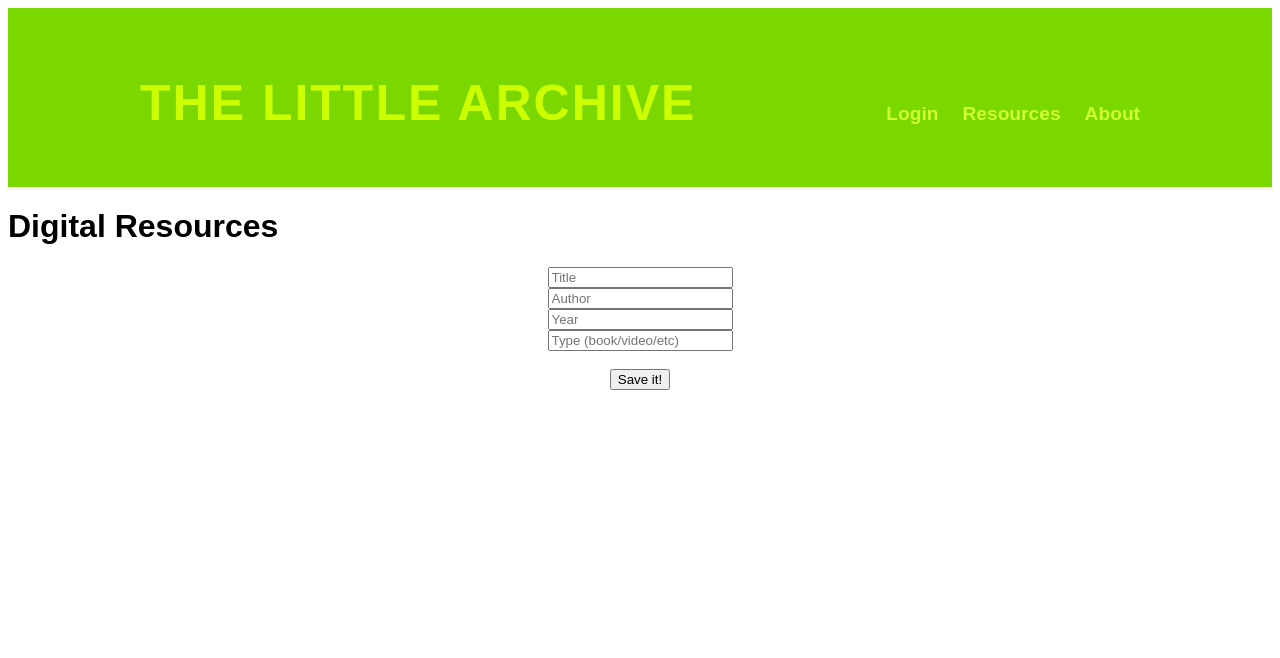
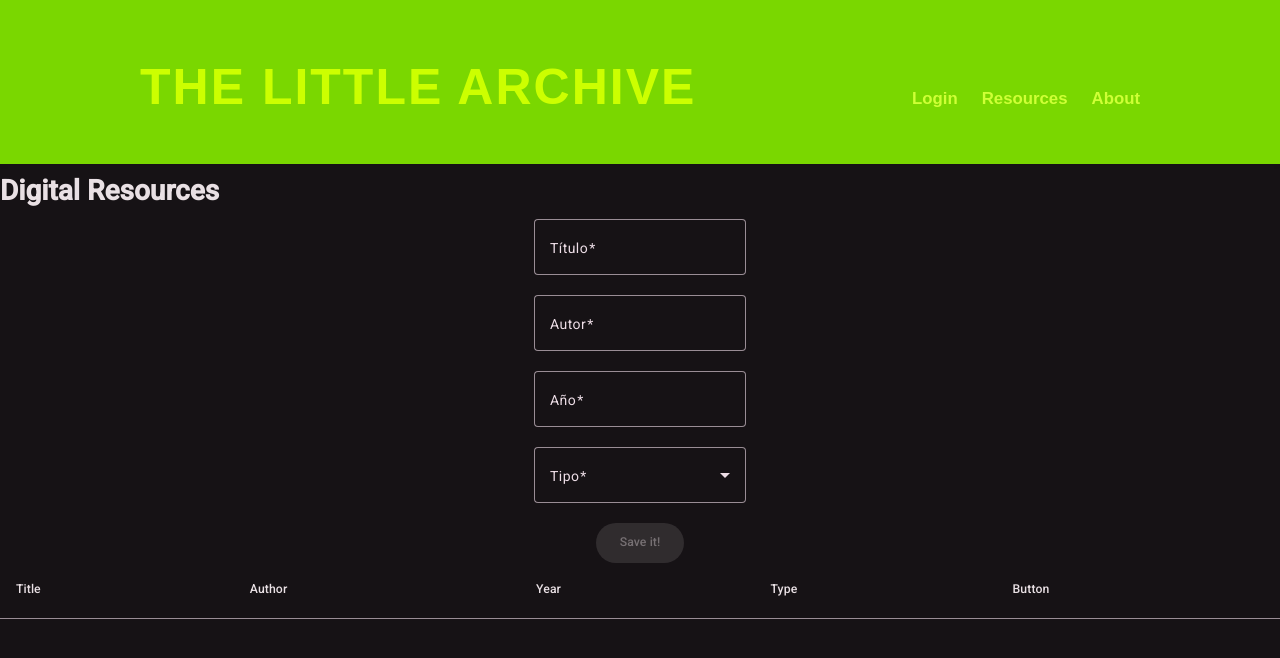
Before and after one commit to elespai27/AngularPLA1, an Angular app: page /resources in a window 1280 px wide. Shown: the top 658 px of the page. Built offline with nearby package versions, Linux system fonts and the light colour scheme; a web font is replaced by a local one.

Commit message:
add angular Material & experimental MCP AI Tool

```diff
--- a/angular.json
+++ b/angular.json
@@ -25,6 +25,7 @@
               }
             ],
             "styles": [
+              "src/custom-theme.scss",
               "src/styles.css"
             ]
           },
--- a/package.json
+++ b/package.json
@@ -20,10 +20,12 @@
   },
   "private": true,
   "dependencies": {
+    "@angular/cdk": "^20.1.3",
     "@angular/common": "^20.0.0",
     "@angular/compiler": "^20.0.0",
     "@angular/core": "^20.0.0",
     "@angular/forms": "^20.0.0",
+    "@angular/material": "^20.1.3",
     "@angular/platform-browser": "^20.0.0",
     "@angular/router": "^20.0.0",
     "rxjs": "~7.8.0",
--- a/src/app/digital-resource-form/digital-resource-form.html
+++ b/src/app/digital-resource-form/digital-resource-form.html
@@ -1,25 +1,143 @@
-<form [formGroup]="resourceForm" (ngSubmit)="index === null ? onSubmit() : submitEditResource()">
-  <input formControlName="title" placeholder="Title" required />
-  <input formControlName="author" placeholder="Author" required />
-  <input formControlName="year" placeholder="Year" required />
-  <input formControlName="type" placeholder="Type (book/video/etc)" required />
-  <br />
+<form
+  [formGroup]="resourceForm"
+  (ngSubmit)="index === null ? onSubmit() : submitEditResource()"
+>
+  <!-- <input formControlName="title" placeholder="Title" required />
+   se cambia el input del formulario sencillo por el de mat-form-field de Angular-->
+  <mat-form-field appearance="outline" class="full-width">
+    <mat-label>Título</mat-label>
+    <input matInput formControlName="title" placeholder="Título" required />
+    <mat-error *ngIf="resourceForm.get('title')?.hasError('required')">
+      The title is required.
+    </mat-error>
+  </mat-form-field>
 
-  <div class="button-container">
-    <!-- Cambia el texto dinámicamente -->
+  <!-- <input formControlName="author" placeholder="Author" required /> -->
+  <mat-form-field appearance="outline" class="full-width">
+    <mat-label>Autor</mat-label>
+    <input matInput formControlName="author" placeholder="Autor" required />
+    <mat-error *ngIf="resourceForm.get('author')?.hasError('required')">
+      The author is required.
+    </mat-error>
+  </mat-form-field>
+
+  <!-- <input formControlName="year" placeholder="Year" required /> -->
+     <mat-form-field appearance="outline" class="full-width">
+    <mat-label>Año</mat-label>
+    <input matInput type="number" formControlName="year" placeholder="Año" required />
+    <mat-error *ngIf="resourceForm.get('year')?.hasError('required')">
+      The year is requiered.
+    </mat-error>
+    <mat-error *ngIf="resourceForm.get('year')?.hasError('pattern')">
+      Write a valid year (ej: 2024)
+    </mat-error>
+  </mat-form-field>
+
+  <!-- <input formControlName="type" placeholder="Type (book/video/etc)" required />
+  <br /> -->
+   <mat-form-field appearance="outline" class="full-width">
+    <mat-label>Tipo</mat-label>
+    <mat-select formControlName="type" required>
+      <mat-option value="book">Libro</mat-option>
+      <mat-option value="video">Video</mat-option>
+      <mat-option value="audio">Audio</mat-option>
+      <!-- Agrega más opciones según sea necesario -->
+    </mat-select>
+    <mat-error *ngIf="resourceForm.get('type')?.hasError('required')">
+      The type is requiered.
+    </mat-error>
+  </mat-form-field>
+
+  <!-- <div class="button-container">
+    Cambia el texto dinámicamente
     <button type="submit">
+      {{ index === null ? "Save it!" : "Update it!" }}
+    </button>
+  </div>
+</form> -->
+<div class="button-container">
+    <button mat-raised-button color="primary" type="submit" [disabled]="resourceForm.invalid">
       {{ index === null ? 'Save it!' : 'Update it!' }}
+    </button>
+    <button *ngIf="index !== null" mat-button type="button" (click)="index=null; resourceForm.reset();">
+      Cancelar
     </button>
   </div>
 </form>
 
+<!-- <ul class="resource-list">
+  @for (resource of resources; track $index) {
+  <li>
+    {{ $index }} - {{ resource.title }} by {{ resource.author }}
+    {{ resource.type }}, {{ resource.year }}
+    <button class="edit-btn" type="button" (click)="editResource($index)">
+      Edit
+    </button>
+    <button class="delete-btn" type="button" (click)="deleteResource($index)">
+      Delete
+    </button>
+  </li>
+  }
+</ul> -->
 
-<ul class="resource-list">
-  @for (resource of resources; track $index) {
-    <li>
-      {{ $index }} - {{ resource.title }} by {{ resource.author }} {{ resource.type }}, {{ resource.year }}
-      <button class="edit-btn" type="button" (click)="editResource($index)">Edit</button>
-      <button class="delete-btn" type="button" (click)="deleteResource($index)">Delete</button>
-    </li>
-  }
-</ul>
+<!-- LISTADO DE RECURSOS -->
+<!-- <mat-list>
+  <li mat-list-item *ngFor="let resource of resources; let i = index">
+    <div class="list-content">
+      <strong>{{ i }}</strong> - {{ resource.title }} by {{ resource.author }}, {{ resource.type }}, {{ resource.year }}
+    </div>
+    <button mat-icon-button color="primary" matTooltip="Edit" (click)="editResource(i)">
+      <mat-icon>edit</mat-icon>
+    </button>
+    <button mat-icon-button color="warn" matTooltip="Delete" (click)="deleteResource(i)">
+      <mat-icon>delete</mat-icon>
+    </button>
+  </li>
+</mat-list>
+
+cambiamos esta parte del código para probar con una tabla
+el loop viene interno en mat-table y con el atributo [dtaSource]="sources"-->
+
+
+<table mat-table [dataSource]="resources" class="mat-elevation-z8 full-width">
+
+  <!-- Title Column -->
+  <ng-container matColumnDef="title">
+    <th mat-header-cell *matHeaderCellDef> Title </th>
+    <td mat-cell *matCellDef="let resource"> {{ resource.title }} </td>
+  </ng-container>
+
+  <!-- Author Column -->
+  <ng-container matColumnDef="author">
+    <th mat-header-cell *matHeaderCellDef> Author </th>
+    <td mat-cell *matCellDef="let resource"> {{ resource.author }} </td>
+  </ng-container>
+
+  <!-- Year Column -->
+  <ng-container matColumnDef="year">
+    <th mat-header-cell *matHeaderCellDef> Year </th>
+    <td mat-cell *matCellDef="let resource"> {{ resource.year }} </td>
+  </ng-container>
+
+  <!-- Type Column -->
+  <ng-container matColumnDef="type">
+    <th mat-header-cell *matHeaderCellDef> Type </th>
+    <td mat-cell *matCellDef="let resource"> {{ resource.type }} </td>
+  </ng-container>
+
+  <!-- Actions Column -->
+  <ng-container matColumnDef="actions">
+    <th mat-header-cell *matHeaderCellDef> Button </th>
+    <td mat-cell *matCellDef="let resource; let i = index">
+      <button mat-icon-button color="primary" (click)="editResource(i)">
+        <mat-icon>edit</mat-icon>
+      </button>
+      <button mat-icon-button color="warn" (click)="deleteResource(i)">
+        <mat-icon>delete</mat-icon>
+      </button>
+    </td>
+  </ng-container>
+
+  <tr mat-header-row *matHeaderRowDef="displayedColumns"></tr>
+  <tr mat-row *matRowDef="let row; columns: displayedColumns;"></tr>
+</table>
--- a/src/app/digital-resource-form/digital-resource-form.ts
+++ b/src/app/digital-resource-form/digital-resource-form.ts
@@ -7,17 +7,36 @@ import {
 } from '@angular/forms';
 import { DigitalResource } from '../models/digital-resource';
 import { ResourceService } from '../services/resourceService';
+import { MatFormFieldModule } from '@angular/material/form-field';
+import { MatInputModule } from '@angular/material/input';
+import { MatButtonModule } from '@angular/material/button';
+import { MatTableModule } from '@angular/material/table';
+import { MatIconModule } from '@angular/material/icon';
+import { MatSelectModule } from '@angular/material/select';
+import { MatListModule } from '@angular/material/list';
+import { CommonModule } from '@angular/common';
 
 @Component({
   selector: 'app-digital-resource-form',
   standalone: true,
-  imports: [ReactiveFormsModule],
+  imports: [
+    ReactiveFormsModule,
+    CommonModule,
+    MatFormFieldModule,
+    MatInputModule,
+    MatButtonModule,
+    MatTableModule,
+    MatIconModule,
+    MatSelectModule,
+    MatListModule,
+  ],
   templateUrl: './digital-resource-form.html',
   styleUrls: ['./digital-resource-form.css'],
 })
 export class DigitalResourceForm {
   resourceForm: FormGroup; //The reactive form instance
   resources: DigitalResource[] = []; // Displayed data list
+  displayedColumns = ['title', 'author', 'year', 'type', 'actions'];
 
   index: number | null = null;
 
@@ -33,22 +52,27 @@ export class DigitalResourceForm {
     });
     this.loadResources();
   }
-
   loadResources() {
     this.resources = this.resourceService.getResources();
+    console.log('Resources Load:', this.resources);
   }
 
   onSubmit() {
     if (this.resourceForm.valid) {
-      this.resources = this.resourceService.addResource(this.resourceForm.value);
-      this.resourceForm.reset();
+      this.resources = this.resourceService.addResource(
+        this.resourceForm.value
+      );
+     this.clearAndPristineForm();
     }
   }
 
   submitEditResource() {
     if (this.resourceForm.valid && this.index !== null && this.index >= 0) {
-      this.resources = this.resourceService.updateResource(this.index, this.resourceForm.value);
-      this.resourceForm.reset();
+      this.resources = this.resourceService.updateResource(
+        this.index,
+        this.resourceForm.value
+      );
+     this.clearAndPristineForm();
       this.index = null;
     }
   }
@@ -56,7 +80,7 @@ export class DigitalResourceForm {
   deleteResource(index: number): void {
     this.resources = this.resourceService.deleteResource(index);
     if (this.index === index) {
-      this.resourceForm.reset();
+      this.clearAndPristineForm();
       this.index = null;
     }
   }
@@ -71,4 +95,12 @@ export class DigitalResourceForm {
       type: resourceEdit.type,
     });
   }
+
+  clearAndPristineForm() {
+    this.resourceForm.reset();
+    Object.values(this.resourceForm.controls).forEach((control) => {
+      control.markAsPristine();
+      control.markAsUntouched();
+    });
+  }
 }
--- a/src/app/pages/resources/resources.ts
+++ b/src/app/pages/resources/resources.ts
@@ -3,9 +3,10 @@ import { DigitalResourceForm } from '../../digital-resource-form/digital-resourc
 
 @Component({
   selector: 'app-resources',
+  standalone: true,
   imports: [DigitalResourceForm],
   templateUrl: './resources.html',
-  styleUrl: './resources.css'
+  styleUrls: ['./resources.css']
 })
 export class Resources {
 
--- a/src/app/services/resourceService.ts
+++ b/src/app/services/resourceService.ts
@@ -6,10 +6,11 @@ import { DigitalResource } from '../models/digital-resource';
 })
 
 export class ResourceService {
-  private storageKey = 'digitakResources';
+  private storageKey = 'digitalResources';
 
   getResources(): DigitalResource[] {
     const saved = localStorage.getItem(this.storageKey);
+    // es igual que localStorage.getItem('digitalResources');
     return saved ? JSON.parse(saved) : [];
   }
 
--- /dev/null
+++ b/src/custom-theme.scss
@@ -0,0 +1,30 @@
+
+// Include theming for Angular Material with `mat.theme()`.
+// This Sass mixin will define CSS variables that are used for styling Angular Material
+// components according to the Material 3 design spec.
+// Learn more about theming and how to use it for your application's
+// custom components at https://material.angular.dev/guide/theming
+@use '@angular/material' as mat;
+
+html {
+  @include mat.theme((
+    color: (
+      primary: mat.$magenta-palette,
+      tertiary: mat.$violet-palette,
+    ),
+    typography: Roboto,
+    density: 0,
+  ));
+
+  // Default the application to a light color theme. This can be changed to
+  // `dark` to enable the dark color theme, or to `light dark` to defer to the
+  // user's system settings.
+  color-scheme: dark;
+
+  // Set a default background, font and text colors for the application using
+  // Angular Material's system-level CSS variables. Learn more about these
+  // variables at https://material.angular.dev/guide/system-variables
+  background-color: var(--mat-sys-surface);
+  color: var(--mat-sys-on-surface);
+  font: var(--mat-sys-body-medium);
+}
--- a/src/index.html
+++ b/src/index.html
@@ -6,6 +6,8 @@
   <base href="/">
   <meta name="viewport" content="width=device-width, initial-scale=1">
   <link rel="icon" type="image/x-icon" href="favicon.ico">
+  <link href="https://fonts.googleapis.com/css2?family=Roboto:wght@300;400;500&display=swap" rel="stylesheet">
+  <link href="https://fonts.googleapis.com/icon?family=Material+Icons" rel="stylesheet">
 </head>
 <link rel="stylesheet" href="https://use.typekit.net/pho8ava.css">
 <body>
--- a/src/styles.css
+++ b/src/styles.css
@@ -1,3 +1,6 @@
 body {
   font-family: "helvetica-lt-pro", sans-serif;
 }
+
+html, body { height: 100%; }
+body { margin: 0; font-family: Roboto, "Helvetica Neue", sans-serif; }
```
Also changed, not shown: 1 other file (tests, documents, lock files or other folders).
